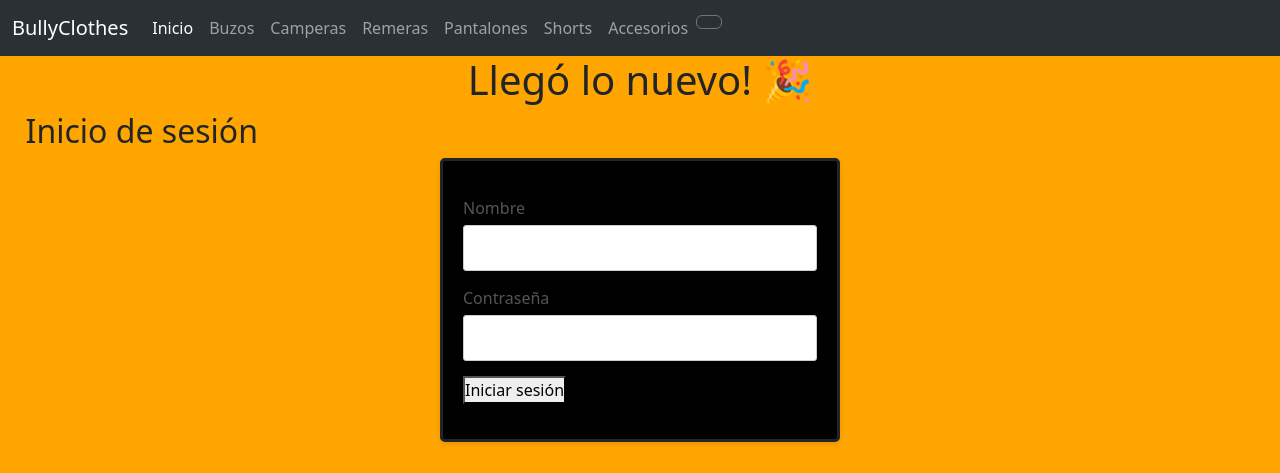
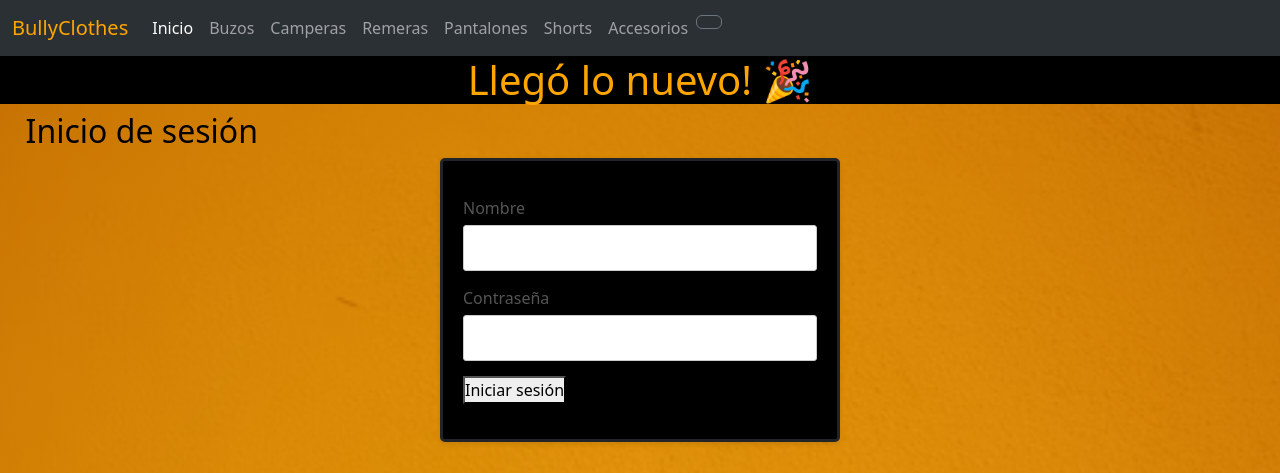
Before and after one commit to MaximilianoVillarreal/PreEntrega1-Villarreal-js, a website: page index.html in a window 1280 px wide. Shown: the top 473 px of the page. Drawn offline with nearby package versions, Linux system fonts and the light colour scheme.

Commit message:
Finalizando proyecto final

```diff
--- a/css/style.css
+++ b/css/style.css
@@ -21,18 +21,26 @@ img {
 
 #titulo{
 	text-align: center;
+	color: orange;
+	background-color: black;
 }
 h2{
 	margin-left: 2%;
+	color: black;
 }
-/* main{
-	background-image: linear-gradient(rgba(245, 232, 55, 0.8), rgba(245, 2532, 55, 0.8)), url(../img/fondo2.png);
+
+main{
+	background-image: linear-gradient(rgba(255, 128, 0, 0.7), rgba(255, 128, 0, 0.7)), url(../img/fondo11.png);
 	background-size: cover;
 	background-position: center;
 	background-repeat: no-repeat;
-} */
+}
 
 header .navbar-nav a:hover{
+	color: orange;
+}
+
+.navbar-brand{
 	color: orange;
 }
 
```
Also changed, not shown: img/fondo.png (deleted), img/fondo11.png (added), img/fondo12.png (added), img/fondo13.png (added), img/fondo2.png (deleted), img/fondo7.png (added), img/fondo9.png (added).
